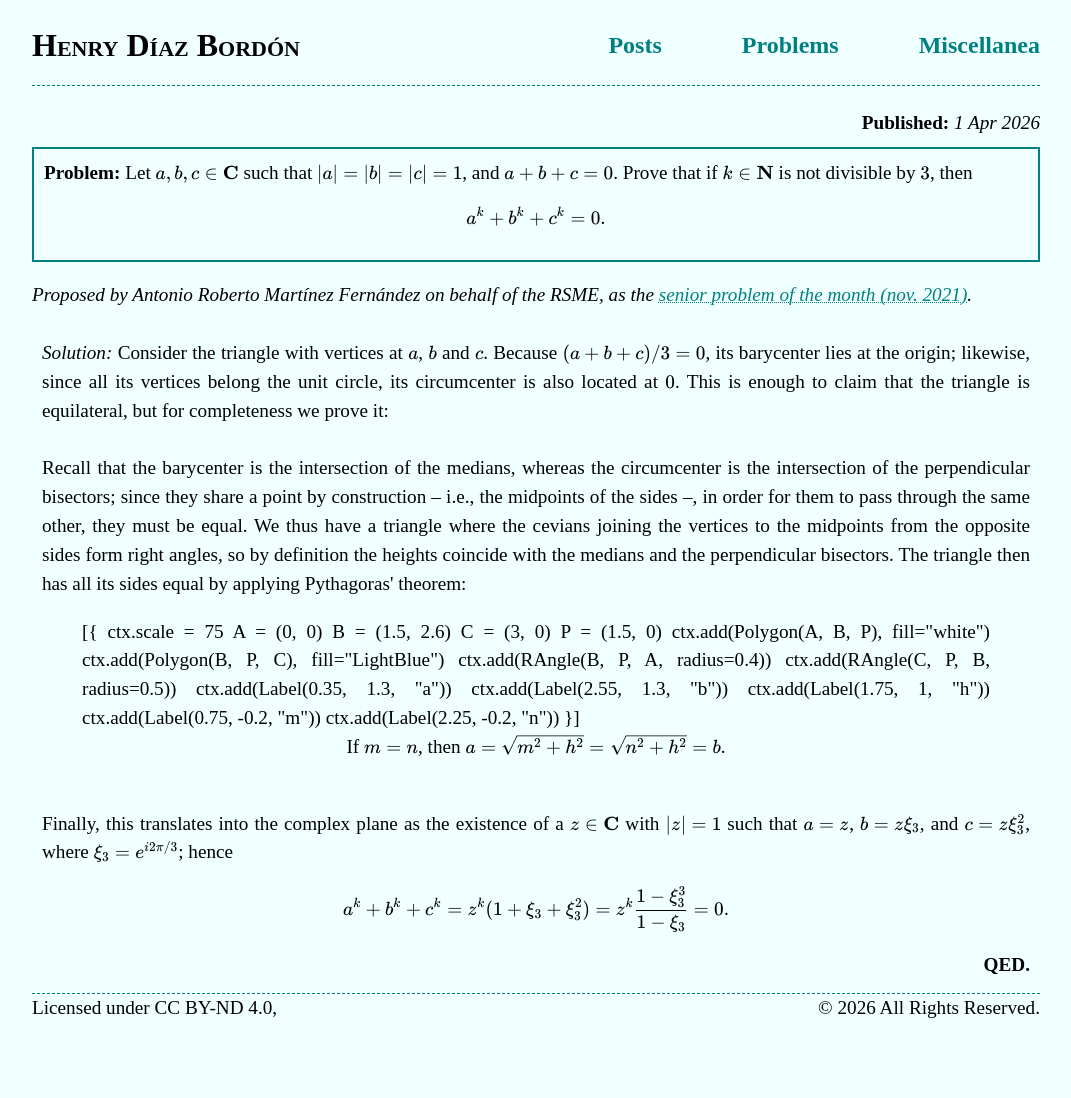
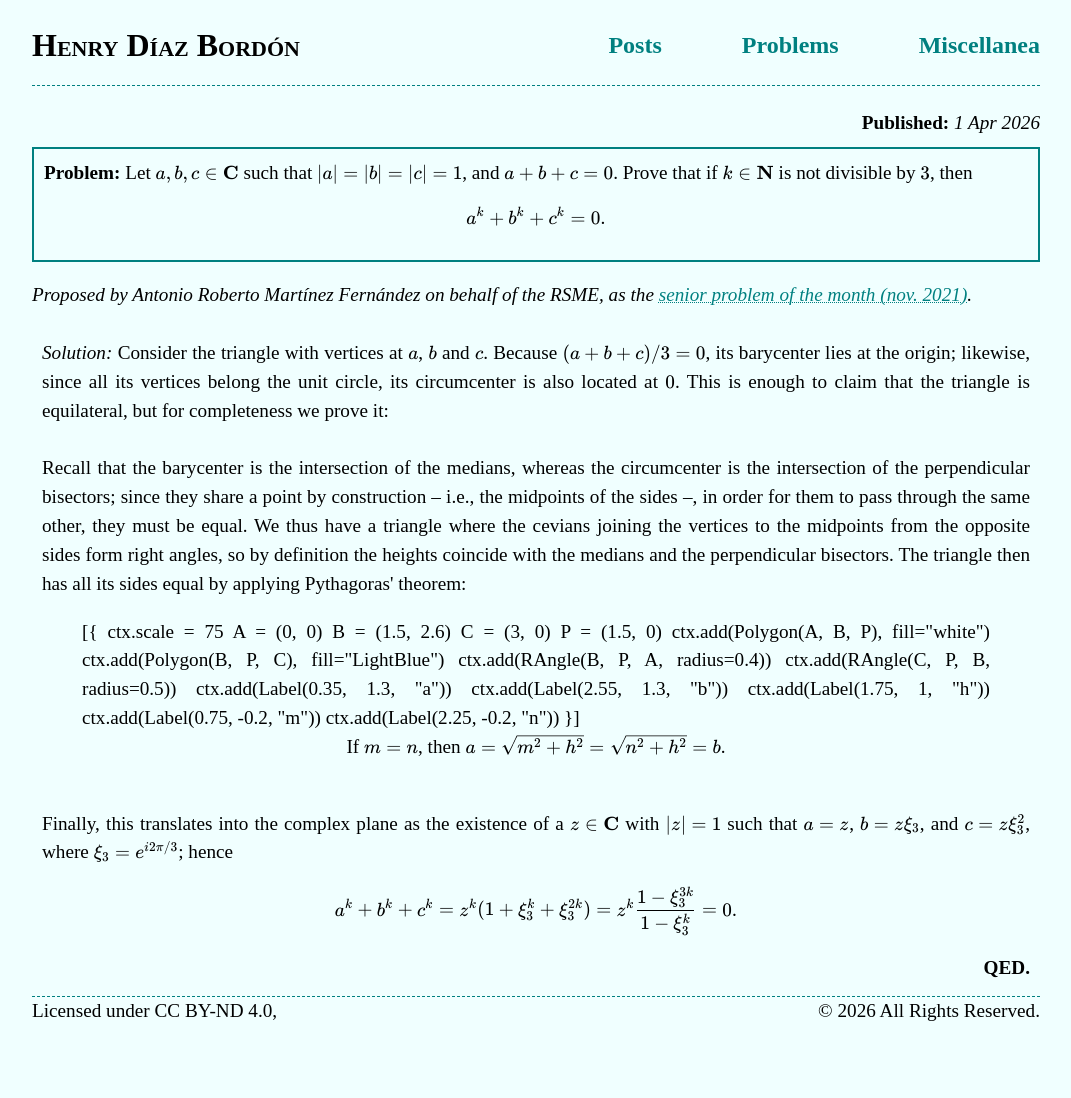
Before and after one commit to h3nry-d1az/blog, an MkDocs documentation site: the page built from docs/problems/8.md, in a window 1280 px wide. Shown: the whole page, without its empty margins (104-1175 px from the left). Built offline with MkDocs 1.6.1, drawn with Linux system fonts in a browser that asks for light colours.

Commit message:
fixed minor mistake in problem 8

```diff
--- a/docs/problems/8.md
+++ b/docs/problems/8.md
@@ -53,7 +53,7 @@ ctx.add(Label(2.25, -0.2, "n"))
 Finally, this translates into the complex plane as the existence of a $z \in \mathbf C$ with $|z|=1$ such that $a=z$, $b=z\xi_3$, and $c=z\xi_3^2$,
 where $\xi_3 = e^{i2\pi / 3}$; hence
 $$
-    a^k + b^k + c^k = z^k (1 + \xi_3 + \xi_3^2) = z^k \frac{1 - \xi_3^3}{1 - \xi_3} = 0.
+    a^k + b^k + c^k = z^k (1 + \xi_3^k + \xi_3^{2k}) = z^k \frac{1 - \xi_3^{3k}}{1 - \xi_3^k} = 0.
 $$
 
 </div>
```
